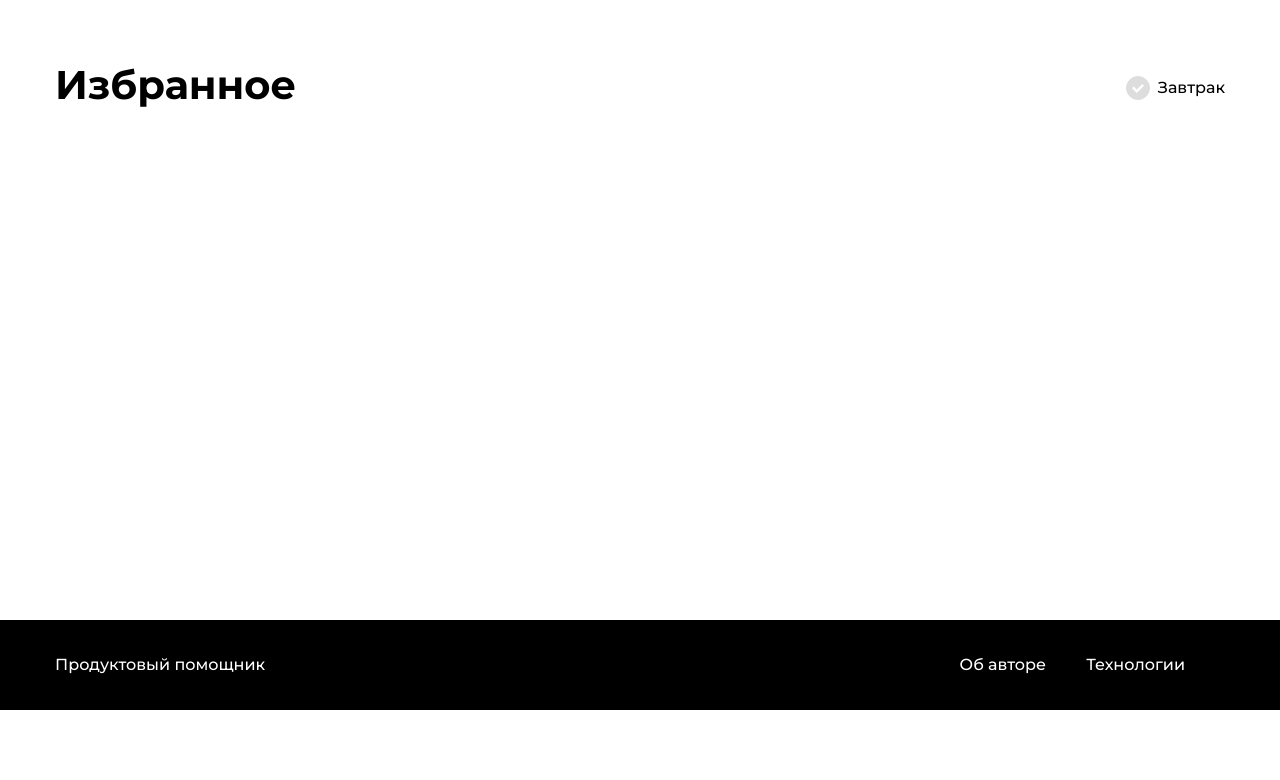
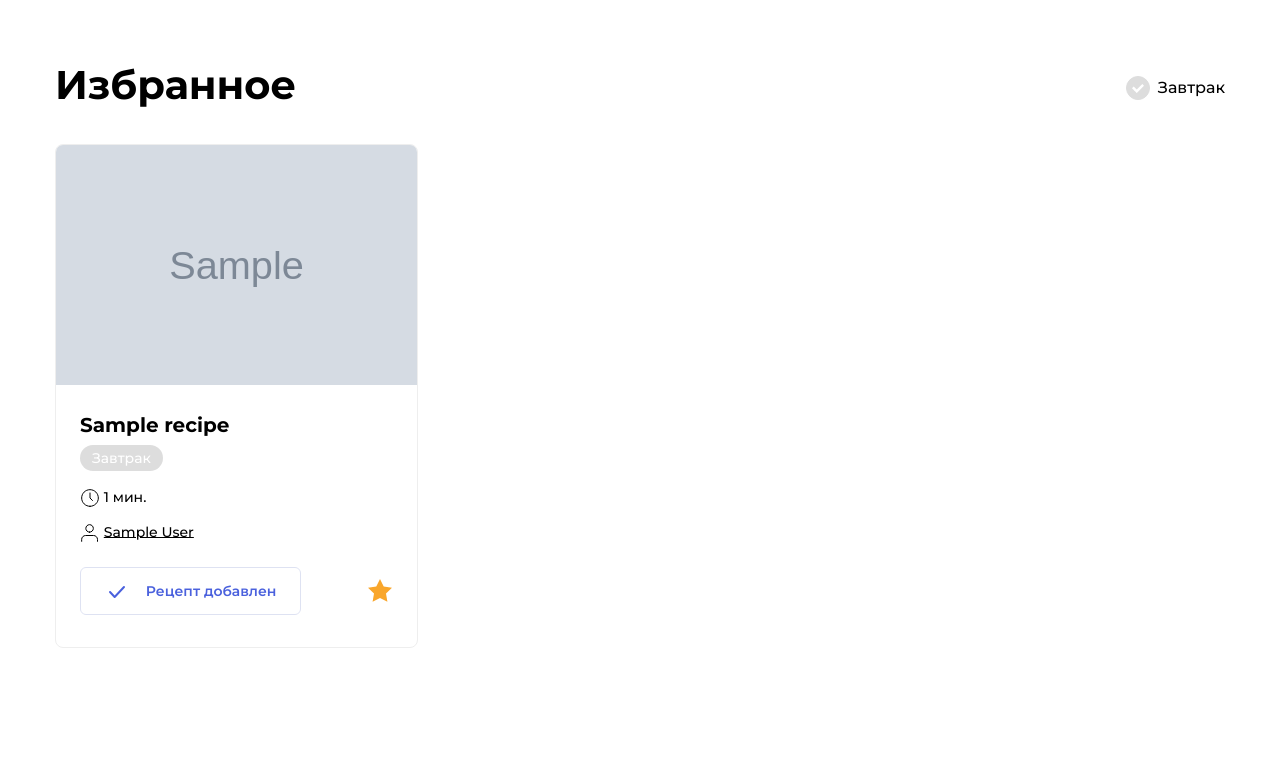
Before and after one commit to AleksandrTka4uk/foodgram-project, a Django app: page /favorites/ in a window 1280 px wide. Shown: the part 90-870 px from the top of the page. Before the commit the page ends 800 px from the top, so only its background shows below. Run offline with Django 3.2, Linux system fonts and the light colour scheme; a user stored in the database is signed in; tables that the repository leaves empty hold one stand-in row (values such as "Sample post"); grey boxes marked "Sample" are stand-in pictures; some libraries are stand-ins or nearby versions.

Commit message:
Fix FavoriteView.

```diff
--- a/apps/recipes/models.py
+++ b/apps/recipes/models.py
@@ -160,6 +160,7 @@ class Favorite(models.Model):
     )
     recipe = models.ForeignKey(
         Recipe,
+        related_name='in_favorites',
         on_delete=models.CASCADE,
         verbose_name='Рецепт'
     )
--- a/apps/recipes/templates/favorites.html
+++ b/apps/recipes/templates/favorites.html
@@ -13,7 +13,7 @@
 
 {% block content %}
   <div class="card-list">
-    {% for recipe in recipe_list %}
+    {% for recipe in object_list %}
       {% include "includes/blocks/recipe_block.html" %}
     {% endfor %}
   </div>
--- a/apps/recipes/views.py
+++ b/apps/recipes/views.py
@@ -60,7 +60,8 @@ class FavoriteRecipeList(LoginRequiredMixin, BaseRecipeList):
     template_name = 'favorites.html'
 
     def get_queryset(self):
-        return self.request.user.favorites.all()
+        qs = super().get_queryset()
+        return qs.filter(in_favorites__user=self.request.user)
 
     # def get_queryset(self):
     #     qs = super().get_queryset()
```
